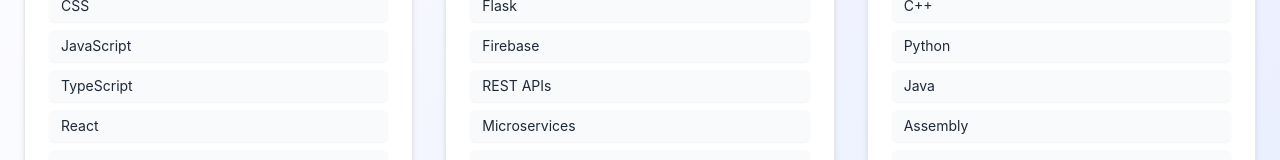
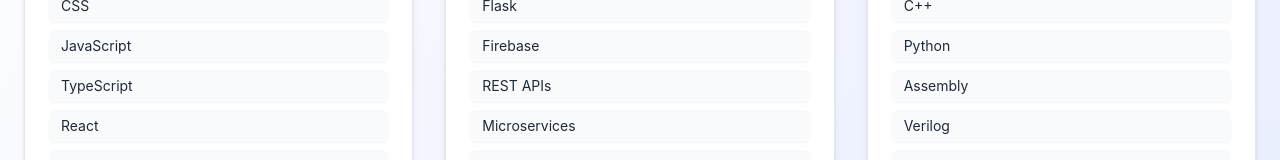
Before and after one commit to nathwung/personal-website, a React (Create React App) app: page /skills in a window 1280 px wide. Shown: the part 419-579 px from the top of the page. Built offline with nearby package versions, Linux system fonts and the light colour scheme; the HTML template or start-up script is replaced by a standard one.

Commit message:
Updated skills and resume

```diff
--- a/src/pages/Skills.js
+++ b/src/pages/Skills.js
@@ -31,7 +31,7 @@
         title: "Programming Languages",
         icon: <FaTerminal className="text-purple-600 text-xl" />,
         skills: [
-        "C", "C++", "Python", "Java", "Assembly",
+        "C", "C++", "Python", "Assembly",
         "Verilog", "LaTeX", "MATLAB"
         ],
     },
```
Also changed, not shown: 1 other file (tests, documents, lock files or other folders).
